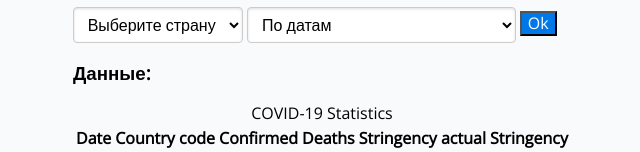
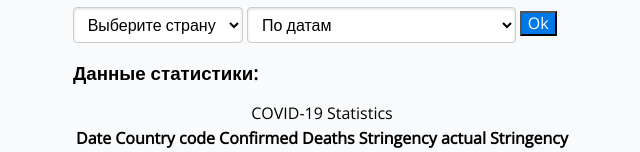
Before and after one commit to Beastlex/diplom_project, a plain HTML site: page frontend/index.html in a window 1280 px wide. Shown: the part 395-547 px from the top of the page, without its empty margins (318-958 px from the left). Drawn offline with nearby package versions, Linux system fonts and the light colour scheme; no server answers.

Commit message:
Update index.html

```diff
--- a/frontend/index.html
+++ b/frontend/index.html
@@ -28,7 +28,7 @@
         </select>
         <button type="submit" id="request-btn" class="pure-form pure-button-primary">Ok</button>
     </form>
-    <h3>Данные:</h3>
+    <h3>Данные статистики:</h3>
     <div id="data-div">
       <table>
         <caption>COVID-19 Statistics</caption>
```
